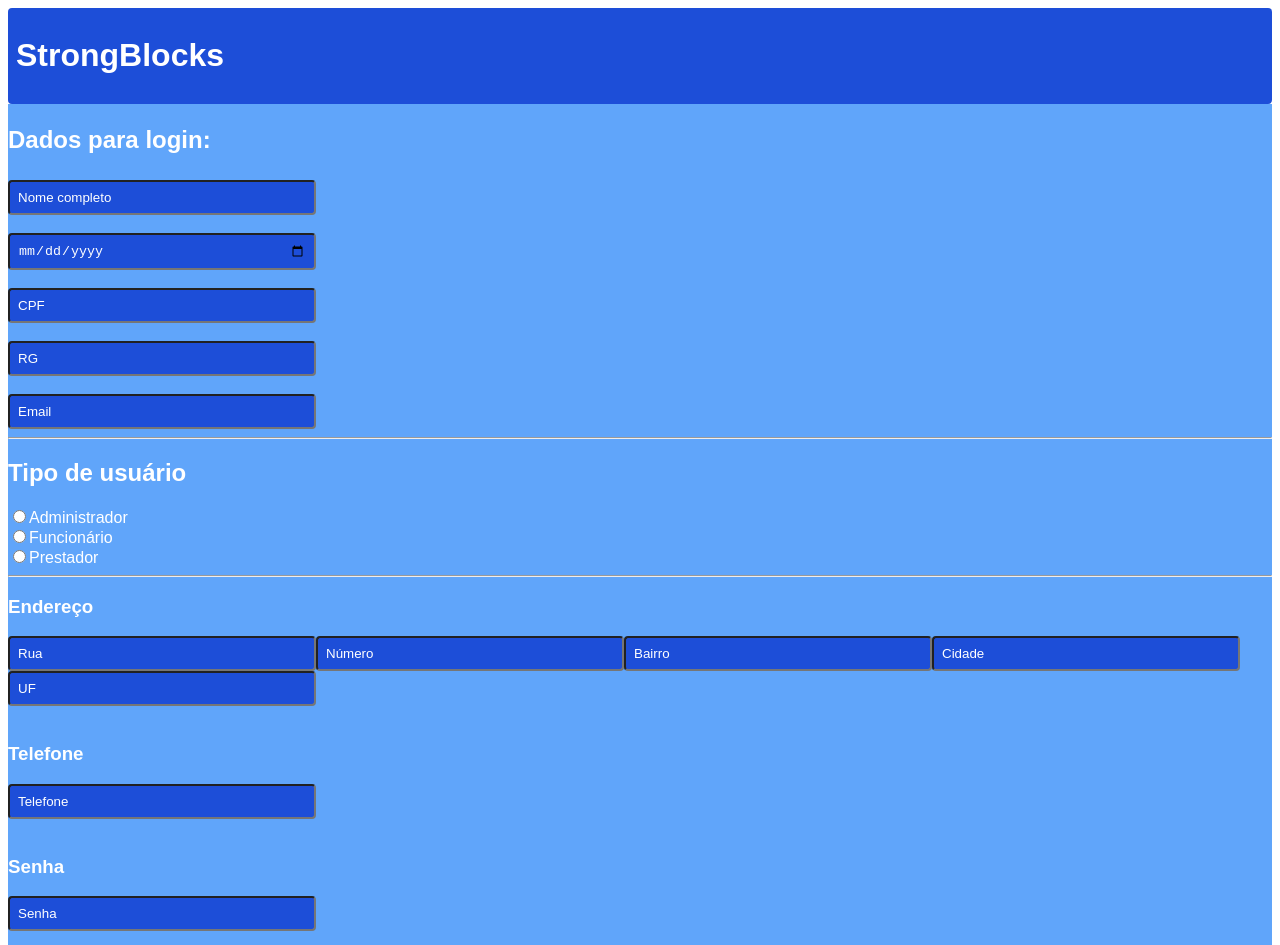
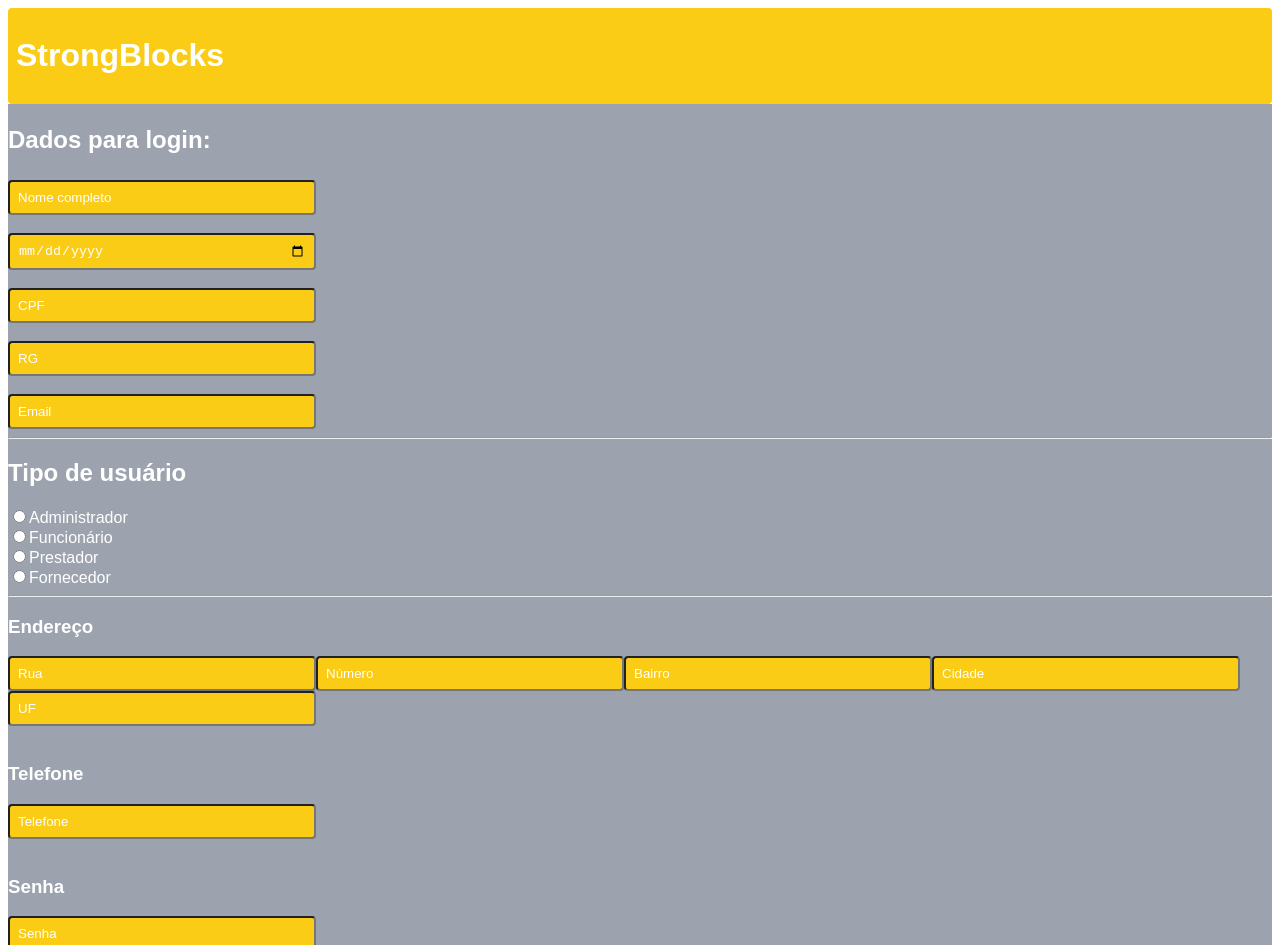
Before and after one commit to brunaalrez/strongblocks, a Next.js app: page /telacadastro in a window 1280 px wide. Shown: the top 945 px of the page. Built offline with nearby package versions, Linux system fonts and the light colour scheme.

Commit message:
alteração de cores e botão de voltar

```diff
--- a/app/telacadastro/page.js
+++ b/app/telacadastro/page.js
@@ -1,6 +1,7 @@
 'use client'
 
 import React, { useState } from 'react';
+import { useRouter } from 'next/navigation'; // Importando o useRouter para navegação
 
 export default function Usuario() {
 
@@ -19,9 +20,8 @@ export default function Usuario() {
   const [senha, setSenha] = useState('');
   const [confirmarSenha, setConfirmarSenha] = useState('');
 
-
   const [erro, setErro] = useState('');
-
+  const router = useRouter(); // hook do router
 
   const validarCampos = () => {
     if (!nome || !dataNascimento || !cpf || !rg || !email || !tipoUsuario || !rua || !numero || !bairro || !cidade || !uf || !telefone || !senha || !confirmarSenha) {
@@ -29,12 +29,10 @@ export default function Usuario() {
       return false;
     }
 
-
-    if (cpf.length !== 11) {
+    if (cpf.length !== 11 || isNaN(cpf)) {
       setErro('CPF inválido. O CPF deve ter 11 dígitos.');
       return false;
     }
-
 
     const regexEmail = /^[^\s@]+@[^\s@]+\.[^\s@]+$/;
     if (!regexEmail.test(email)) {
@@ -42,104 +40,80 @@ export default function Usuario() {
       return false;
     }
 
-
     const regexTelefone = /^\d{10,11}$/;
     if (!regexTelefone.test(telefone)) {
       setErro('Por favor, insira um número de telefone válido (10 ou 11 dígitos).');
       return false;
     }
 
-
     if (senha !== confirmarSenha) {
       setErro('As senhas não coincidem.');
       return false;
     }
 
-    setErro('');
+    setErro(''); // Limpar mensagem de erro
     return true;
   };
 
+  const handleSalvar = (e) => {
+    e.preventDefault(); // Previne o comportamento padrão
 
-  const Salvar = (e) => {
-    e.preventDefault();
-
-    if (!validarCampos()) {
-      return;
+    if (validarCampos()) {
+      // Se a validação for bem-sucedida, redireciona para a tela de login
+      router.push('/telalogin');
     }
-
-
-    console.log({
-      nome,
-      dataNascimento,
-      cpf,
-      rg,
-      email,
-      tipoUsuario,
-      endereco: { rua, numero, bairro, cidade, uf },
-      telefone,
-      senha,
-      confirmarSenha
-    });
   };
 
   return (
     <div>
-      <div className="font-black p-2 rounded bg-blue-700 text-white">
+      <div className="font-black p-2 rounded bg-yellow-400 text-white">
         <h1>StrongBlocks</h1>
       </div>
 
-      <div className="flex flex-col min-h-screen bg-blue-400">
+      <div className="flex flex-col min-h-screen bg-gray-400">
         <div className="">
           <h2 className="text-2xl text-white font-semibold mb-6">Dados para login:</h2>
 
-          {}
+          {/* Campos de formulário */}
           <input
-            className="grid grid-cols-1 font-Regular-Italic p-2 rounded bg-blue-700 text-white placeholder-white w-72"
+            className="grid grid-cols-1 font-Regular-Italic p-2 rounded bg-yellow-400 text-white placeholder-white w-72"
             placeholder="Nome completo"
             value={nome}
             onChange={(e) => setNome(e.target.value)}
           />
           <br />
-
           <input
-            className="grid grid-cols-1 font-Regular-Italic p-2 rounded bg-blue-700 text-white placeholder-white w-72"
+            className="grid grid-cols-1 font-Regular-Italic p-2 rounded bg-yellow-400 text-white placeholder-white w-72"
             placeholder="Data de Nascimento"
             type="date"
             value={dataNascimento}
             onChange={(e) => setDataNascimento(e.target.value)}
           />
           <br />
-
-          {}
           <input
-            className="grid grid-cols-1 font-Regular p-2 rounded bg-blue-700 text-white placeholder-white w-72"
+            className="grid grid-cols-1 font-Regular p-2 rounded bg-yellow-400 text-white placeholder-white w-72"
             placeholder="CPF"
-            type="number"
+            type="text" // Alterado para 'text' para evitar problemas com números
             value={cpf}
             onChange={(e) => setCpf(e.target.value)}
           />
           <br />
-
           <input
-            className="grid grid-cols-1 font-Regular p-2 rounded bg-blue-700 text-white placeholder-white w-72"
+            className="grid grid-cols-1 font-Regular p-2 rounded bg-yellow-400 text-white placeholder-white w-72"
             placeholder="RG"
-            type="number"
+            type="text" // Alterado para 'text' para evitar problemas com números
             value={rg}
             onChange={(e) => setRg(e.target.value)}
           />
           <br />
-
-          {}
           <input
-            className="grid grid-cols-1 font-Regular p-2 rounded bg-blue-700 placeholder-white w-72"
+            className="grid grid-cols-1 font-Regular p-2 rounded bg-yellow-400 placeholder-white w-72"
             placeholder="Email"
             value={email}
             onChange={(e) => setEmail(e.target.value)}
           />
           <hr />
-
           <h2 className="text-white">Tipo de usuário</h2>
-          {}
           <div className="flex flex-col text-white">
             <label>
               <input
@@ -171,88 +145,82 @@ export default function Usuario() {
               />
               Prestador
             </label>
+            <label>
+              <input
+                type="radio"
+                name="tipoUsuario"
+                value="fornecedor"
+                checked={tipoUsuario === 'fornecedor'}
+                onChange={(e) => setTipoUsuario(e.target.value)}
+              />
+              Fornecedor
+            </label>
           </div>
-
           <hr />
-
           <h3 className="text-white">Endereço</h3>
-
-          {}
           <input
-            className="font-Regular-Italic p-2 rounded bg-blue-700 text-white placeholder-white w-72"
+            className="font-Regular-Italic p-2 rounded bg-yellow-400 text-white placeholder-white w-72"
             placeholder="Rua"
             value={rua}
             onChange={(e) => setRua(e.target.value)}
           />
-
           <input
-            className="font-Regular-Italic p-2 rounded bg-blue-700 text-white placeholder-white w-72"
+            className="font-Regular-Italic p-2 rounded bg-yellow-400 text-white placeholder-white w-72"
             placeholder="Número"
             value={numero}
             onChange={(e) => setNumero(e.target.value)}
           />
-
           <input
-            className="font-Regular-Italic p-2 rounded bg-blue-700 text-white placeholder-white w-72"
+            className="font-Regular-Italic p-2 rounded bg-yellow-400 text-white placeholder-white w-72"
             placeholder="Bairro"
             value={bairro}
             onChange={(e) => setBairro(e.target.value)}
           />
-
           <input
-            className="font-Regular-Italic p-2 rounded bg-blue-700 text-white placeholder-white w-72"
+            className="font-Regular-Italic p-2 rounded bg-yellow-400 text-white placeholder-white w-72"
             placeholder="Cidade"
             value={cidade}
             onChange={(e) => setCidade(e.target.value)}
           />
-
           <input
-            className="font-Regular-Italic p-2 rounded bg-blue-700 text-white placeholder-white w-72"
+            className="font-Regular-Italic p-2 rounded bg-yellow-400 text-white placeholder-white w-72"
             placeholder="UF"
             value={uf}
             onChange={(e) => setUf(e.target.value)}
           />
-
           <br />
           <br />
-
           <h3 className="text-white">Telefone</h3>
-
           <input
-            className="grid grid-cols-1 font-Regular-Italic p-2 rounded bg-blue-700 text-white placeholder-white w-72"
+            className="grid grid-cols-1 font-Regular-Italic p-2 rounded bg-yellow-400 text-white placeholder-white w-72"
             placeholder="Telefone"
             value={telefone}
             onChange={(e) => setTelefone(e.target.value)}
           />
           <br />
-
           <h3 className="text-white">Senha</h3>
-
           <input
-            className="grid grid-cols-1 font-Regular-Italic p-2 rounded bg-blue-700 text-white placeholder-white w-72"
+            className="grid grid-cols-1 font-Regular-Italic p-2 rounded bg-yellow-400 text-white placeholder-white w-72"
             placeholder="Senha"
             value={senha}
             onChange={(e) => setSenha(e.target.value)}
             type="password"
           />
           <br />
-
           <input
-            className="grid grid-cols-1 font-Regular-Italic p-2 rounded bg-blue-700 text-white placeholder-white w-72"
+            className="grid grid-cols-1 font-Regular-Italic p-2 rounded bg-yellow-400 text-white placeholder-white w-72"
             placeholder="Confirmar senha"
             value={confirmarSenha}
             onChange={(e) => setConfirmarSenha(e.target.value)}
             type="password"
           />
           <br />
-
-          {}
           {erro && <div className="text-red-500">{erro}</div>}
 
-          {}
+          {/* Botão que chama handleSalvar e realiza a navegação */}
           <button
             className="bg-black text-white p-2 rounded-full hover:bg-black w-24"
-            onClick={Salvar}
+            onClick={handleSalvar} // Usando a função de validação e navegação
           >
             Salvar e continuar
           </button>
--- a/app/telalogin/components/Login.js
+++ b/app/telalogin/components/Login.js
@@ -1,48 +1,107 @@
 'use client'
 import { useState } from "react";
+import Link from "next/link"; // Importando o Link para navegação entre páginas
 
 export default function Login({ login, senha, nomedeusuario, Logar }) {
 
   const [ValorNomeDeUsuario, alteraValorNomeDeUsuario] = useState("");
   const [Valorsenha, alteraValorSenha] = useState("");
+  const [erroNomeDeUsuario, setErroNomeDeUsuario] = useState("");
+  const [erroSenha, setErroSenha] = useState("");
 
+  const [usuario, alteraUsuarios] = useState([{
+    id: 0,
+    nome: "Gabriel",
+    dataNascimento: "07/12/2030",
+    cpf: "156.662.640-44",
+    rg: "445170426",
+    email: "gabriel@gmail.com",
+    tipoUsuario: "administrador",
+    rua: "maria blanchard",
+    numero: "323",
+    bairro: "capão redondo",
+    cidade: "São paulo",
+    uf: "sp",
+    telefone: "(11) 2712-6572",
+    senha: "12345678",
+    confirmarSenha: "12345678"
+  },
+  // outros usuários...
+  ]);
 
   const Salvar = (e) => {
-    console.log("Username:", ValorNomeDeUsuario);
-    console.log("Senha:", Valorsenha);
+    e.preventDefault();
+    setErroNomeDeUsuario("");
+    setErroSenha("");
+
+    if (ValorNomeDeUsuario.trim() === "") {
+      setErroNomeDeUsuario("O nome de usuário é obrigatório.");
+    }
+
+    if (Valorsenha.trim() === "") {
+      setErroSenha("A senha é obrigatória.");
+    }
+
+    if (ValorNomeDeUsuario.trim() !== "" && Valorsenha.trim() !== "") {
+      console.log("Username:", ValorNomeDeUsuario);
+      console.log("Senha:", Valorsenha);
+
+    }
+
+    usuario.map ( (i) => {
+      if(i.nome === ValorNomeDeUsuario && i.senha === Valorsenha){
+        console.log(`Usuário logado com sucesso!`);
+      } else {
+        console.log("Usuário ou senha inválidos.");
+      }
+    });
   };
 
   return (
     <div>
       <div className="mb-4">
-        <label htmlFor={nomedeusuario} className="block text-sm mb-2">{login}</label>
         <input
+          placeholder="Login"
           type="text"
           nome={nomedeusuario}
           valor={ValorNomeDeUsuario}
           onChange={(e) => alteraValorNomeDeUsuario(e.target.value)}
-          className="w-full p-2 text-lg border border-gray-300 rounded-md"
+          className="w-full p-2 text-lg border border-gray-300 rounded-md placeholder-yellow-400"
         />
+        {erroNomeDeUsuario && <p className="text-red-500 text-sm">{erroNomeDeUsuario}</p>}
       </div>
 
+      <br/>
+
       <div className="mb-4">
-        <label htmlFor={senha} className="block text-sm mb-2">{senha}</label>
         <input
+          placeholder="Senha"
           type="password"
           nome={senha}
           valor={Valorsenha}
           onChange={(e) => alteraValorSenha(e.target.value)}
-          className="w-full p-2 text-lg border border-gray-300 rounded-md"
+          className="w-full p-2 text-lg border border-gray-300 rounded-md placeholder-yellow-400"
         />
+        {erroSenha && <p className="text-red-500 text-sm">{erroSenha}</p>}
       </div>
 
       <button
         type="submit"
         onClick={Salvar}
-        className="w-full p-2 text-lg bg-[#4facfe] text-white rounded-md hover:bg-[#00f2fe]"
+        className="w-full p-2 text-lg bg-yellow-400 text-white rounded-md"
       >
         {Logar}
       </button>
+
+
+      <div className="mt-4 text-center">
+        <p>Ainda não tem uma conta?</p>
+        <Link href="/telacadastro">
+          <button className="w-full p-2 text-lg bg-black text-white rounded-md">
+            Cadastrar-se
+          </button>
+        </Link>
+      </div>
     </div>
   );
 }
--- a/app/telalogin/page.js
+++ b/app/telalogin/page.js
@@ -2,7 +2,7 @@ import Login from "./components/Login";
 
 export default function Home() {
   return (
-    <div className="flex justify-center items-center min-h-screen bg-gradient-to-r from-blue-500 to-[#00f2fe] bg-blue-500">
+    <div className="flex justify-center items-center min-h-screen bg-gradient-to-r bg-gray-400">
       <div className="bg-white bg-opacity-80 p-6 rounded-lg w-80 shadow-lg">
         <h2 className="text-center text-2xl font-semibold mb-6">Bem vindo a StrongBlocks!<br/><br/> Faça seu login:</h2>
 
```
